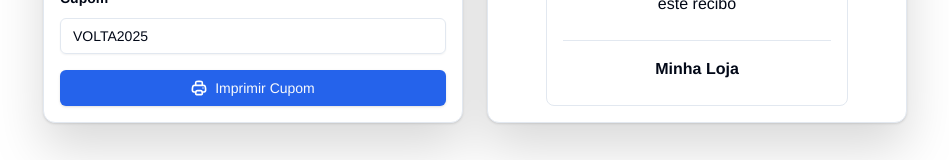
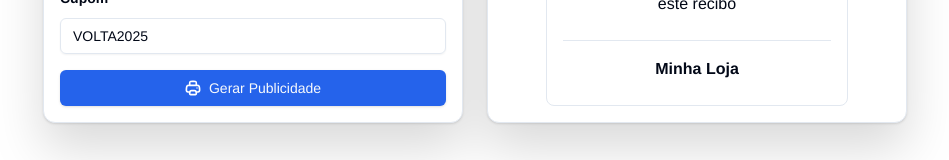
Before and after one commit to danielbragadasilva/cupomprint, a Next.js app: page /print in a window 1280 px wide. Shown: the part 447-607 px from the top of the page, without its empty margins (165-1114 px from the left). Built offline with nearby package versions, Linux system fonts and the light colour scheme.

Commit message:
update end

```diff
--- a/app/print/page.tsx
+++ b/app/print/page.tsx
@@ -140,7 +140,7 @@ export default function PrintPage() {
                 strokeLinejoin="round"
               />
             </svg>
-            Imprimir Cupom
+            Gerar Publicidade
           </Button>
         </div>
       </Card>
@@ -159,7 +159,7 @@ export default function PrintPage() {
           </div>
 
           <div className="text-center border-t pt-4 text-xl">
-            <div className="font-bold mb-2">{formData.cupom}</div>
+            <div className="font-bold mb-2 uppercase">{formData.cupom}</div>
           </div>
 
           <div className="text-center mb-6 whitespace-normal">
--- a/components/nav-user.tsx
+++ b/components/nav-user.tsx
@@ -30,8 +30,9 @@ export function NavUser({
             >
               <LogoutLink>
               <LogOut href="/api/auth/logout" />
+
+              </LogoutLink>
               Sair
-              </LogoutLink>
             </SidebarMenuButton>
       </SidebarMenuItem>
     </SidebarMenu>
```
